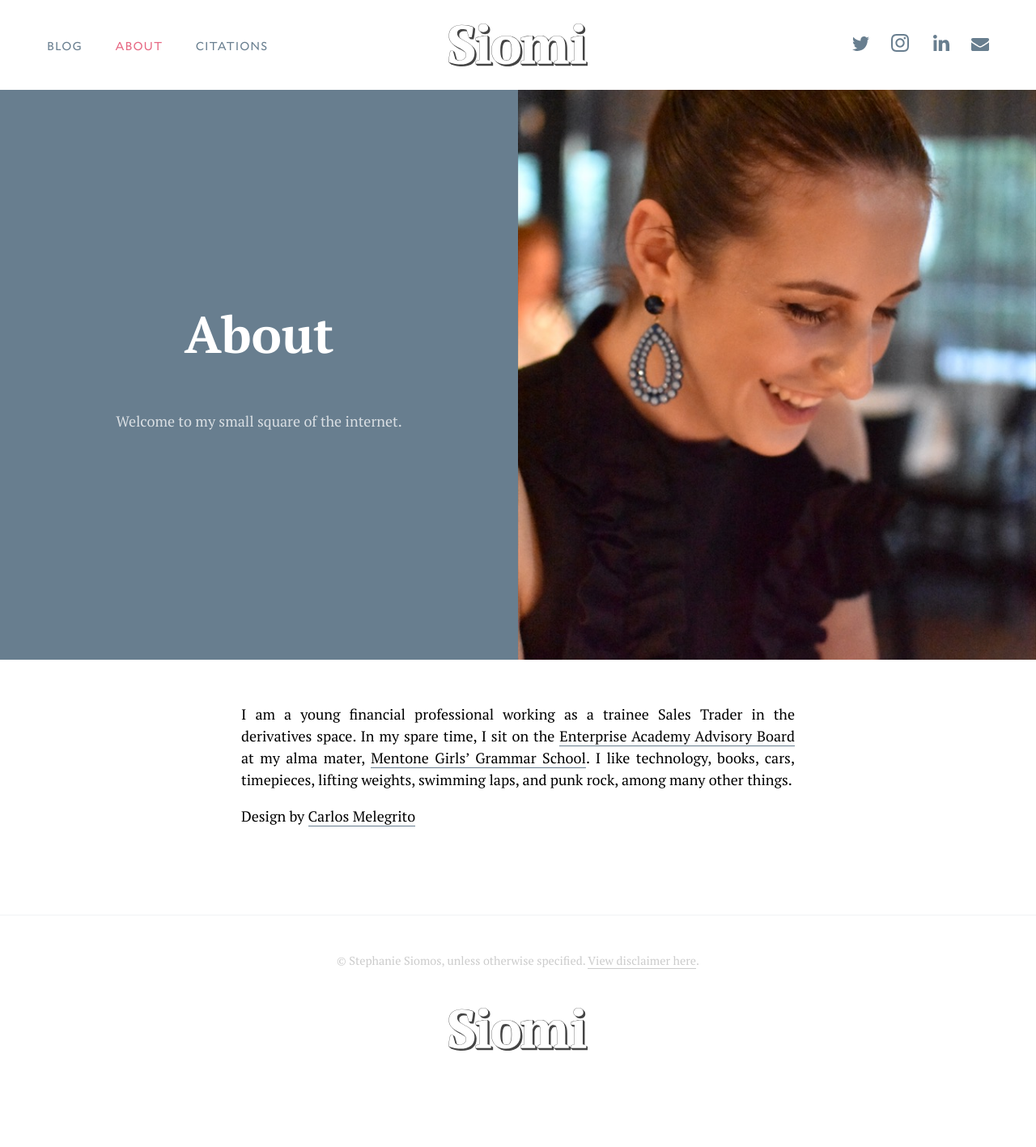
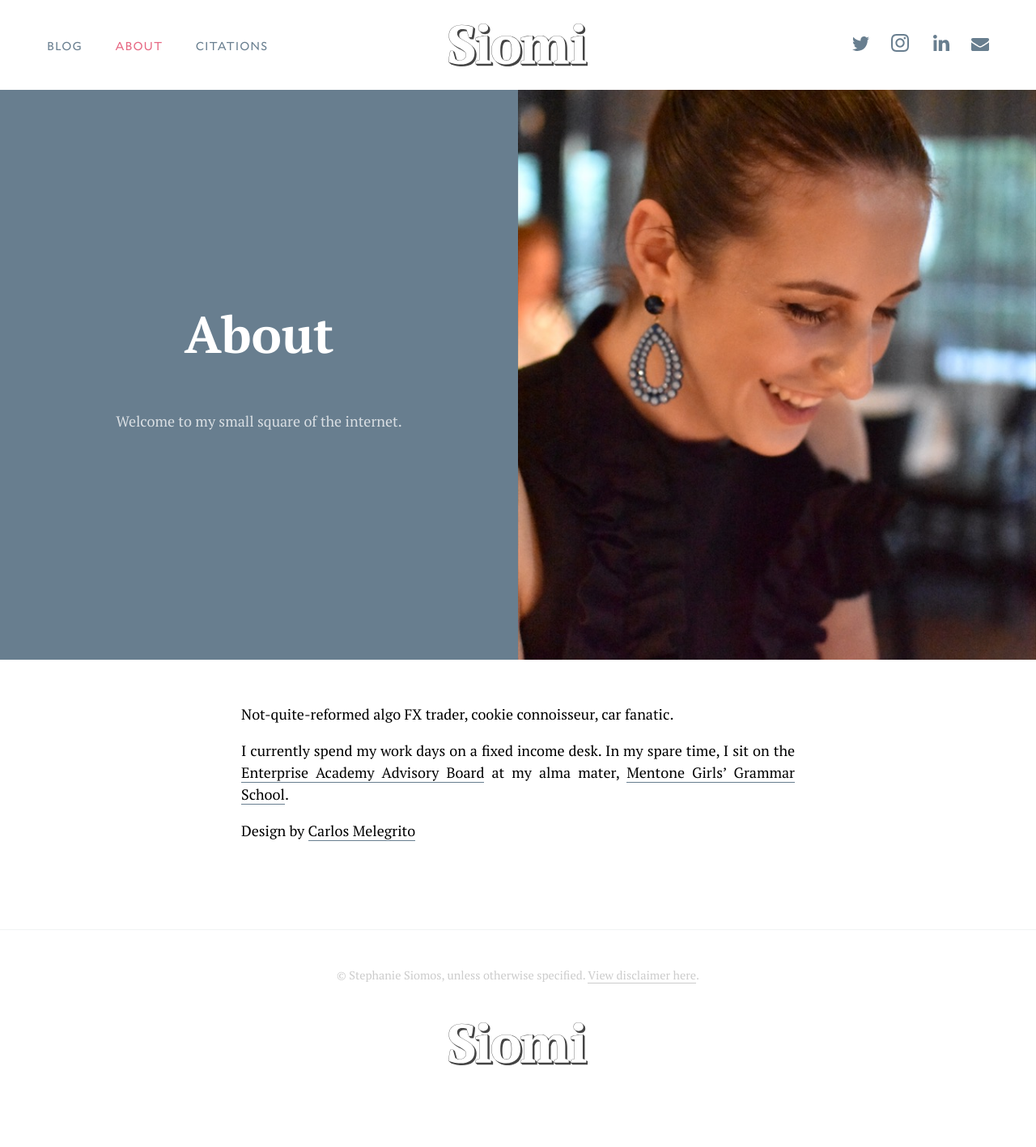
Before and after one commit to cjmlgrto/siomi.net, a Jekyll site: the page built from about.markdown, in a window 1280 px wide. Shown: the whole page at 81% size. Built offline with Jekyll 4.4.1, drawn with Linux system fonts in a browser that asks for light colours.

Commit message:
Updated About

```diff
--- a/about.markdown
+++ b/about.markdown
@@ -1,11 +1,13 @@
 ---
 title: About
 permalink: "/about/"
-layout: default
 image: "/uploads/stephanie.jpg"
 summary: Welcome to my small square of the internet.
+layout: default
 ---
 
-I am a young financial professional working as a trainee Sales Trader in the derivatives space. In my spare time, I sit on the [Enterprise Academy Advisory Board](https://ea.mentonegirls.vic.edu.au) at my alma mater, [Mentone Girls' Grammar School](http://mentonegirls.vic.edu.au). I like technology, books, cars, timepieces, lifting weights, swimming laps, and punk rock, among many other things.
+Not-quite-reformed algo FX trader, cookie connoisseur, car fanatic.
+
+I currently spend my work days on a fixed income desk. In my spare time, I sit on the [Enterprise Academy Advisory Board](https://ea.mentonegirls.vic.edu.au) at my alma mater, [Mentone Girls' Grammar School](http://mentonegirls.vic.edu.au).
 
 Design by [Carlos Melegrito ](https://carlos-m.com/)
```
